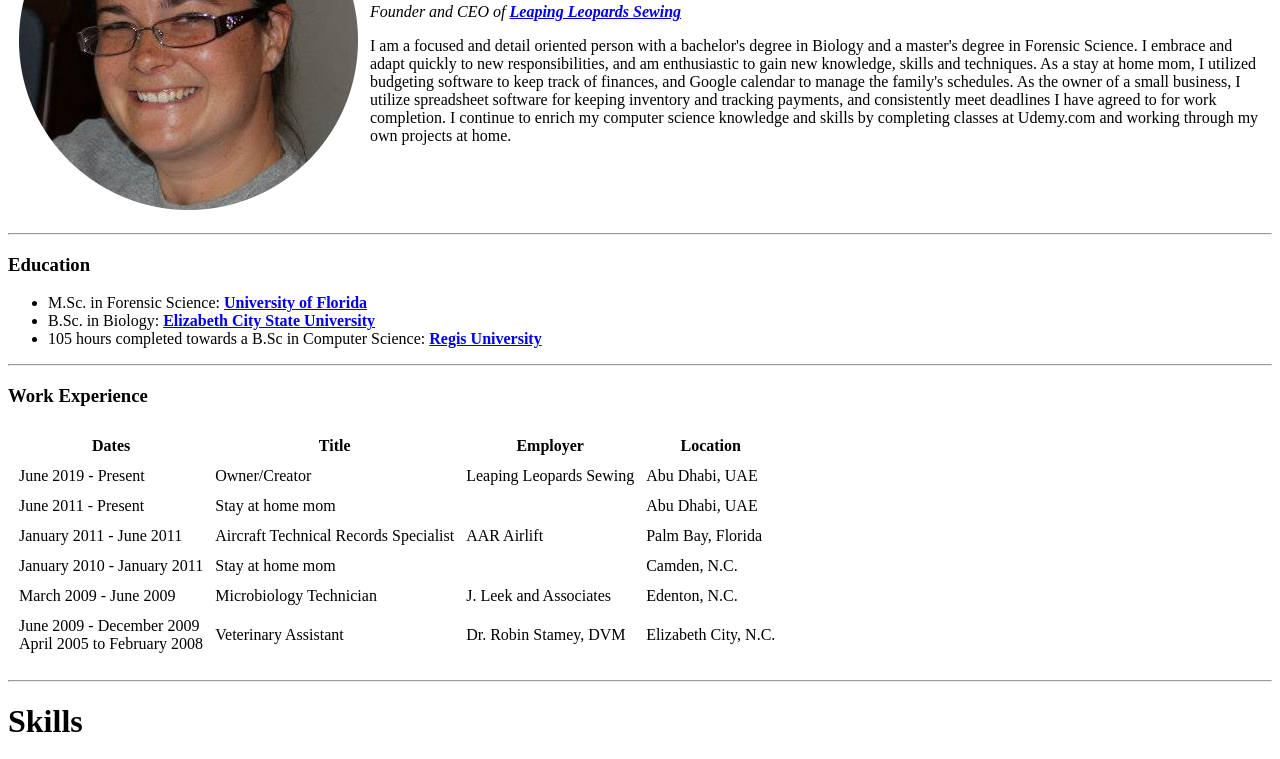
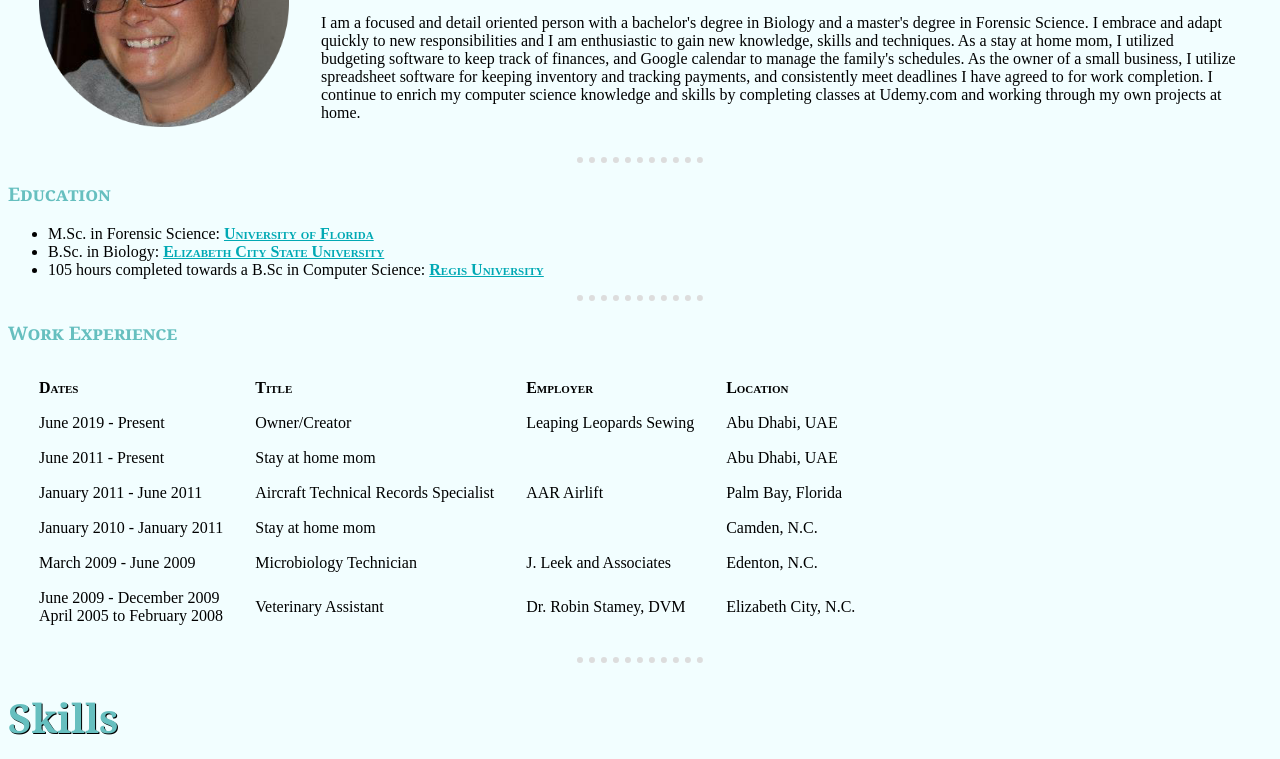
Before and after one commit to watkinskris/cv, a plain HTML site: page index.html in a window 1280 px wide. Shown: the part 148-907 px from the top of the page. Drawn offline with Linux system fonts and the light colour scheme.

Commit message:
update padding for table cells and background color and remove unused CSS

```diff
--- a/css/styles.css
+++ b/css/styles.css
@@ -1,19 +1,9 @@
  body{
-    background-image: url(images/triangles.jpg);
-    background-repeat: no-repeat;
-    background-position: center center;
-    width: 100%;
-    height: 100vh;
-    font-size: 100%;
+    background-color: #f2feff;
 }
 
 img{
     width: 250px;
-}
-
-div.section{
-    padding-top: 2%;
-    padding-bottom: 2%;
 }
 
 hr{
@@ -23,40 +13,34 @@ hr{
     border-color: #dddddd;
     width: 10%;
 }
+h1,h3 {
+    color: #66bfbf;
+    font-family: Georgia, Garamond, serif;
 
+}
 h1{
     font-size: 2.5em;
-    color: #66bfbf;
     text-shadow: 1px 1px black;
-    font-family: Gerogia, Garamond, serif;
 }
 
 h3{
     font-size: 1.17em;
-    color: #66bfbf;
-    /*text-shadow: 1px 1px #66bfc1;*/
     font-variant: small-caps;
-    font-family: Georgia, Garamond, serif;
 }
 
 a{
     color: #01a9b4;
+    font-variant: small-caps;
+}
+
+.workTable{
+    border-spacing: 30px 15px;
+}
+table{
+    border-spacing: 30px 10px;
 }
 
 th{
     font-variant: small-caps;
+    text-align: left;
 }
-
-a {
-    font-variant: small-caps;
-}
-
-div.links {
-    text-align: center;
-    padding-bottom: 2%;
-}
-
-li.links {
-    display: inline;
-    padding-right: 5%;
-}
--- a/index.html
+++ b/index.html
@@ -4,10 +4,11 @@
 <head>
   <meta charset="utf-8">
   <title>Kristina's Personal Site</title>
+  <link rel="stylesheet" href="css/styles.css" />
 </head>
 
 <body>
-  <table cellspacing = "10px">
+  <table>
     <tr>
       <td>
         <img src="images/kristaProfile.png">
@@ -17,7 +18,7 @@
         <p><em>Founder and CEO of <strong><a href="https://www.instagram.com/leapingleopardssewing" />Leaping Leopards Sewing</a></strong></em></p>
         <p>
           I am a focused and detail oriented person with a bachelor's degree in Biology and a master's
-          degree in Forensic Science. I embrace and adapt quickly to new responsibilities, and am
+          degree in Forensic Science. I embrace and adapt quickly to new responsibilities and I am
           enthusiastic to gain new knowledge, skills and techniques. As a stay at home mom, I utilized
           budgeting software to keep track of finances, and Google calendar to manage the family's
           schedules. As the owner of a small business, I utilize spreadsheet software for keeping inventory
@@ -40,7 +41,7 @@
   <hr />
   <p>
   <h3>Work Experience</h3>
-  <table cellspacing = "10">
+  <table class="workTable">
     <thead>
       <th>Dates</th>
       <th>Title</th>
@@ -98,7 +99,7 @@
   </p>
   <hr />
   <h1>Skills</h1>
-        <table cellspacing = "10px">
+        <table>
           <tr>
             <td>Research</td>
             <td>💎💎💎💎</td>
```
Also changed, not shown: contact.html (+1 -0 lines), hobbies.html (+2 -0 lines).
